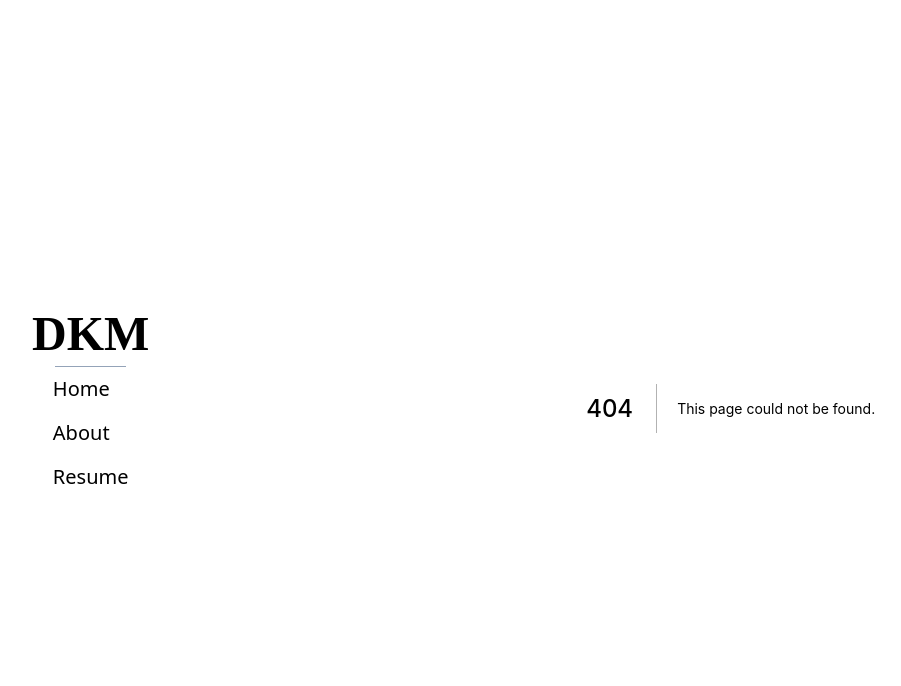
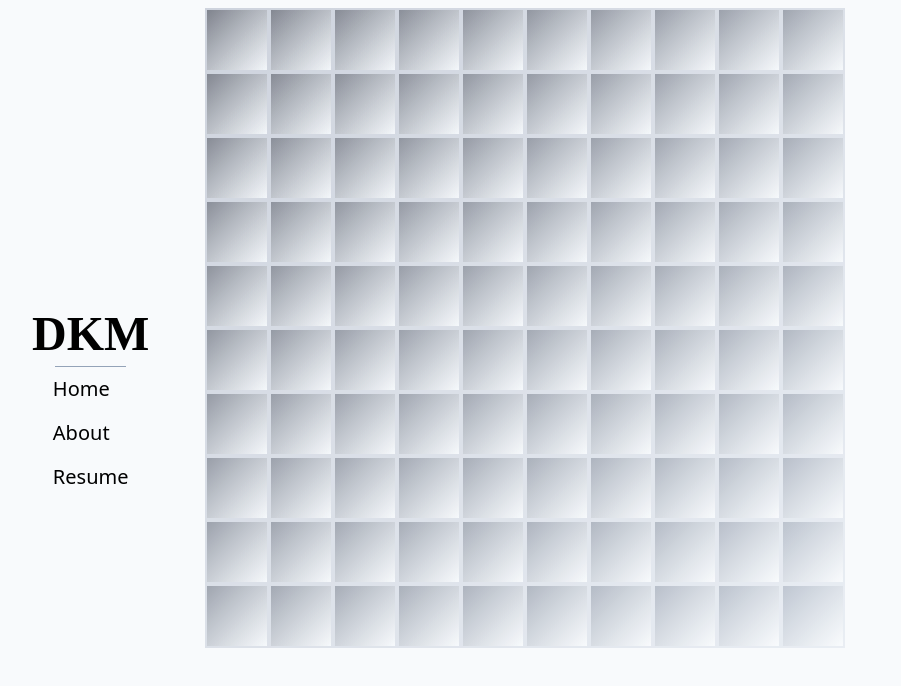
Before and after one commit to daltonkyemiller/daltonkyemiller, a Next.js app: page /component-testing in a window 1280 px wide. Before the commit this address had no page. Shown: the top 686 px of the page, without its empty margins (16-917 px from the left). Built offline with nearby package versions, Linux system fonts and the light colour scheme; a web font is replaced by a local one.

Commit message:
feat(VisGrid): WIP

```diff
--- a/components/index.ts
+++ b/components/index.ts
@@ -1,4 +1,5 @@
 import Nav from './nav';
 import PhotoGrid from './photo-grid';
+import VisGrid from './vis-grid';
 
-export { Nav, PhotoGrid };
+export { Nav, PhotoGrid, VisGrid };
--- a/components/layout/Layout.tsx
+++ b/components/layout/Layout.tsx
@@ -21,7 +21,7 @@ const Layout: React.FC<Props> = (props: Props) => {
                     href: '/resume'
                 }]}
             />
-            <main className={`basis-full md:basis-5/6 p-2`}>
+            <main className={`relative basis-full md:basis-5/6 p-2`}>
                 {props.children}
             </main>
         </>
--- /dev/null
+++ b/components/vis-grid/VisGrid.tsx
@@ -0,0 +1,46 @@
+import React, { useRef } from 'react';
+import { useMousePosition } from '@hooks';
+
+type VisGridProps = {
+    width: string;
+    height: string;
+    rows?: number;
+    cols?: number;
+    thickness?: string;
+};
+
+const VisGrid: React.FC<VisGridProps> = (
+    {
+        height,
+        width,
+        rows = 12,
+        cols = 12,
+        thickness = '2px'
+    }) => {
+    return (
+        <div className={`absolute grid`}
+             style={{
+                 width,
+                 height,
+                 gridTemplateColumns: `repeat(${cols}, 1fr)`,
+                 gridTemplateRows: `repeat(${rows}, 1fr)`,
+             }}
+        >
+            {
+                [...Array(rows * cols)].map((_, idx) => (
+                    <div key={`line-${idx}`}
+                         className={``}
+                         style={{
+                             borderWidth: thickness,
+                             backgroundImage: `linear-gradient(-45deg, transparent, #BBB)`,
+                         }}
+
+                    />
+                ))
+            }
+            <div className={`absolute inset-0 bg-gradient-to-br from-slate-900 to-slate-400 mix-blend-overlay`}/>
+        </div>
+    );
+};
+
+export default VisGrid;
--- /dev/null
+++ b/components/vis-grid/index.ts
@@ -0,0 +1,3 @@
+import VisGrid from './VisGrid';
+
+export default VisGrid;
--- /dev/null
+++ b/pages/component-testing.tsx
@@ -0,0 +1,14 @@
+import type { NextPage } from 'next';
+import { VisGrid } from '@components';
+
+type ComponentTestingProps = {}
+
+const ComponentTesting: NextPage<ComponentTestingProps> = ({}) => {
+    return (
+        <>
+            <VisGrid width={`50vmax`} height={`50vmax`} cols={10} rows={10} thickness={`2px`}/>
+        </>
+    );
+};
+
+export default ComponentTesting;
```
Also changed, not shown: components/layout/index.ts (renamed from components/layout/index.tsx), components/nav/index.ts (renamed from components/nav/index.tsx), components/photo-grid/index.ts (renamed from components/photo-grid/index.tsx).
